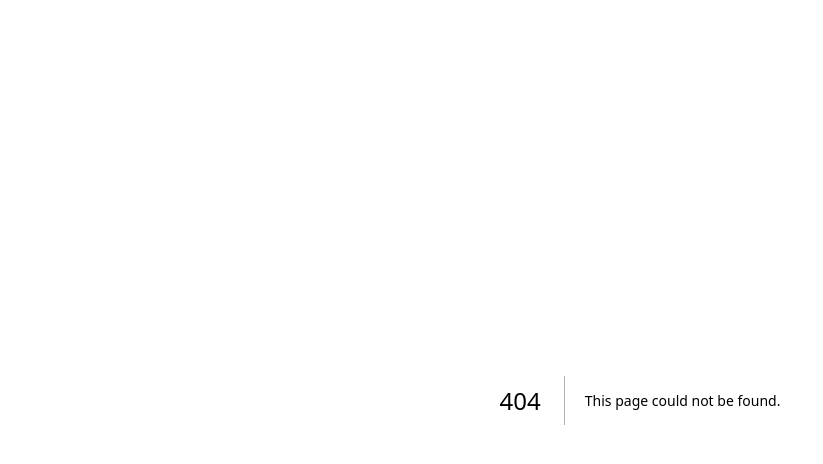
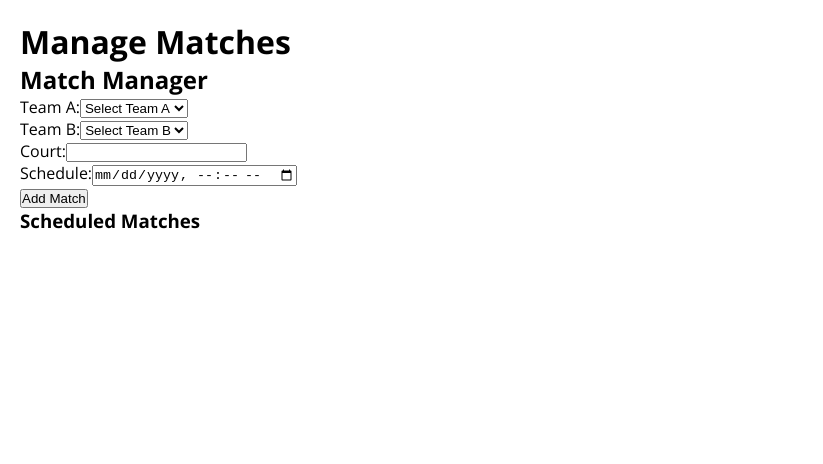
Before and after one commit to s-a-faruque/spectator, a Next.js app in the folder spectator/: page /badminton/admin/matches in a window 1280 px wide. Before the commit this address had no page. Shown: the top 464 px of the page, without its empty margins (0-823 px from the left). Built offline with nearby package versions, Linux system fonts and the light colour scheme.

Commit message:
In progress - Match

```diff
--- /dev/null
+++ b/spectator/app/badminton/admin/components/MatchManager.tsx
@@ -0,0 +1,210 @@
+'use client';
+
+import React, { useEffect, useState } from 'react';
+import { v4 as uuidv4 } from 'uuid';
+
+type Player = {
+  id: string;
+  name: string;
+  teamId: string;
+};
+
+type Match = {
+  id: string;
+  tournamentId: string;
+  teamAId: string;
+  teamBId: string;
+  teamAPlayerIds: string[]; // 1 or 2 player IDs
+  teamBPlayerIds: string[]; // 1 or 2 player IDs
+  court: string;
+  schedule: string; // ISO string
+};
+
+type Props = {
+  tournamentId: string;
+};
+
+const MatchManager: React.FC<Props> = ({ tournamentId }) => {
+  const [matches, setMatches] = useState<Match[]>([]);
+  const [teamIds, setTeamIds] = useState<string[]>([]);
+  const [players, setPlayers] = useState<Player[]>([]);
+
+  const [newMatch, setNewMatch] = useState<Omit<Match, 'id'>>({
+    tournamentId,
+    teamAId: '',
+    teamBId: '',
+    teamAPlayerIds: [],
+    teamBPlayerIds: [],
+    court: '',
+    schedule: '',
+  });
+
+  // Load teams & players from localStorage
+  useEffect(() => {
+    const tournamentsRaw = localStorage.getItem('tournaments');
+    const playersRaw = localStorage.getItem('players');
+
+    if (tournamentsRaw) {
+      const tournaments = JSON.parse(tournamentsRaw);
+      if (tournaments) {
+        const tournament = tournaments.find((t: any) => t.id === tournamentId);
+        if (tournament) {
+          setTeamIds(tournament.teamIds || []);
+        }
+        console.log('tournaments', tournaments);
+
+      }
+    }
+
+    if (playersRaw) {
+      const allPlayers = JSON.parse(playersRaw);
+      setPlayers(allPlayers.players || []);
+    }
+
+    const matchRaw = localStorage.getItem(`matches_${tournamentId}`);
+    if (matchRaw) {
+      setMatches(JSON.parse(matchRaw));
+    }
+  }, [tournamentId]);
+
+  const saveMatches = (updated: Match[]) => {
+    localStorage.setItem(`matches_${tournamentId}`, JSON.stringify(updated));
+    setMatches(updated);
+  };
+
+  const addMatch = () => {
+    const match: Match = { ...newMatch, id: uuidv4() };
+    const updated = [...matches, match];
+    saveMatches(updated);
+    setNewMatch({
+      tournamentId,
+      teamAId: '',
+      teamBId: '',
+      teamAPlayerIds: [],
+      teamBPlayerIds: [],
+      court: '',
+      schedule: '',
+    });
+  };
+
+  const getPlayersForTeam = (teamId: string) => {
+    return players.filter((p) => p.teamId === teamId);
+  };
+
+  return (
+    <div>
+      <h2 className="text-xl font-bold">Match Manager</h2>
+
+      <div className="grid grid-cols-2 gap-4 mt-4">
+        <div>
+          <label>Team A:</label>
+          <select
+            value={newMatch.teamAId}
+            onChange={(e) => setNewMatch({ ...newMatch, teamAId: e.target.value, teamAPlayerIds: [] })}
+          >
+            <option value="">Select Team A</option>
+            {teamIds.map((teamId) => (
+              <option key={teamId} value={teamId}>
+                {teamId}
+              </option>
+            ))}
+          </select>
+
+          {newMatch.teamAId && (
+            <div>
+              <label>Players (1 or 2):</label>
+              <select
+                multiple
+                value={newMatch.teamAPlayerIds}
+                onChange={(e) =>
+                  setNewMatch({
+                    ...newMatch,
+                    teamAPlayerIds: Array.from(e.target.selectedOptions, (opt) => opt.value).slice(0, 2),
+                  })
+                }
+              >
+                {getPlayersForTeam(newMatch.teamAId).map((player) => (
+                  <option key={player.id} value={player.id}>
+                    {player.name}
+                  </option>
+                ))}
+              </select>
+            </div>
+          )}
+        </div>
+
+        <div>
+          <label>Team B:</label>
+          <select
+            value={newMatch.teamBId}
+            onChange={(e) => setNewMatch({ ...newMatch, teamBId: e.target.value, teamBPlayerIds: [] })}
+          >
+            <option value="">Select Team B</option>
+            {teamIds.map((teamId) => (
+              <option key={teamId} value={teamId}>
+                {teamId}
+              </option>
+            ))}
+          </select>
+
+          {newMatch.teamBId && (
+            <div>
+              <label>Players (1 or 2):</label>
+              <select
+                multiple
+                value={newMatch.teamBPlayerIds}
+                onChange={(e) =>
+                  setNewMatch({
+                    ...newMatch,
+                    teamBPlayerIds: Array.from(e.target.selectedOptions, (opt) => opt.value).slice(0, 2),
+                  })
+                }
+              >
+                {getPlayersForTeam(newMatch.teamBId).map((player) => (
+                  <option key={player.id} value={player.id}>
+                    {player.name}
+                  </option>
+                ))}
+              </select>
+            </div>
+          )}
+        </div>
+      </div>
+
+      <div className="mt-4">
+        <label>Court:</label>
+        <input
+          type="text"
+          value={newMatch.court}
+          onChange={(e) => setNewMatch({ ...newMatch, court: e.target.value })}
+        />
+      </div>
+
+      <div className="mt-2">
+        <label>Schedule:</label>
+        <input
+          type="datetime-local"
+          value={newMatch.schedule}
+          onChange={(e) => setNewMatch({ ...newMatch, schedule: e.target.value })}
+        />
+      </div>
+
+      <button className="mt-4 bg-blue-500 text-white px-4 py-2 rounded" onClick={addMatch}>
+        Add Match
+      </button>
+
+      <div className="mt-6">
+        <h3 className="text-lg font-semibold">Scheduled Matches</h3>
+        <ul className="list-disc ml-6">
+          {matches.map((match) => (
+            <li key={match.id}>
+              {match.teamAId} vs {match.teamBId} at {match.court} on {new Date(match.schedule).toLocaleString()}
+            </li>
+          ))}
+        </ul>
+      </div>
+    </div>
+  );
+};
+
+export default MatchManager;
--- /dev/null
+++ b/spectator/app/badminton/admin/matches/page.tsx
@@ -0,0 +1,14 @@
+'use client';
+
+import MatchManager from "../components/MatchManager";
+
+
+export default function MatchPage() {
+  const tournamentId = "6iL-qjQ"; // Replace with dynamic or actual ID if needed
+  return (
+    <div style={{ padding: 20 }}>
+      <h1>Manage Matches</h1>
+      <MatchManager tournamentId={tournamentId} />
+    </div>
+  );
+}
```
